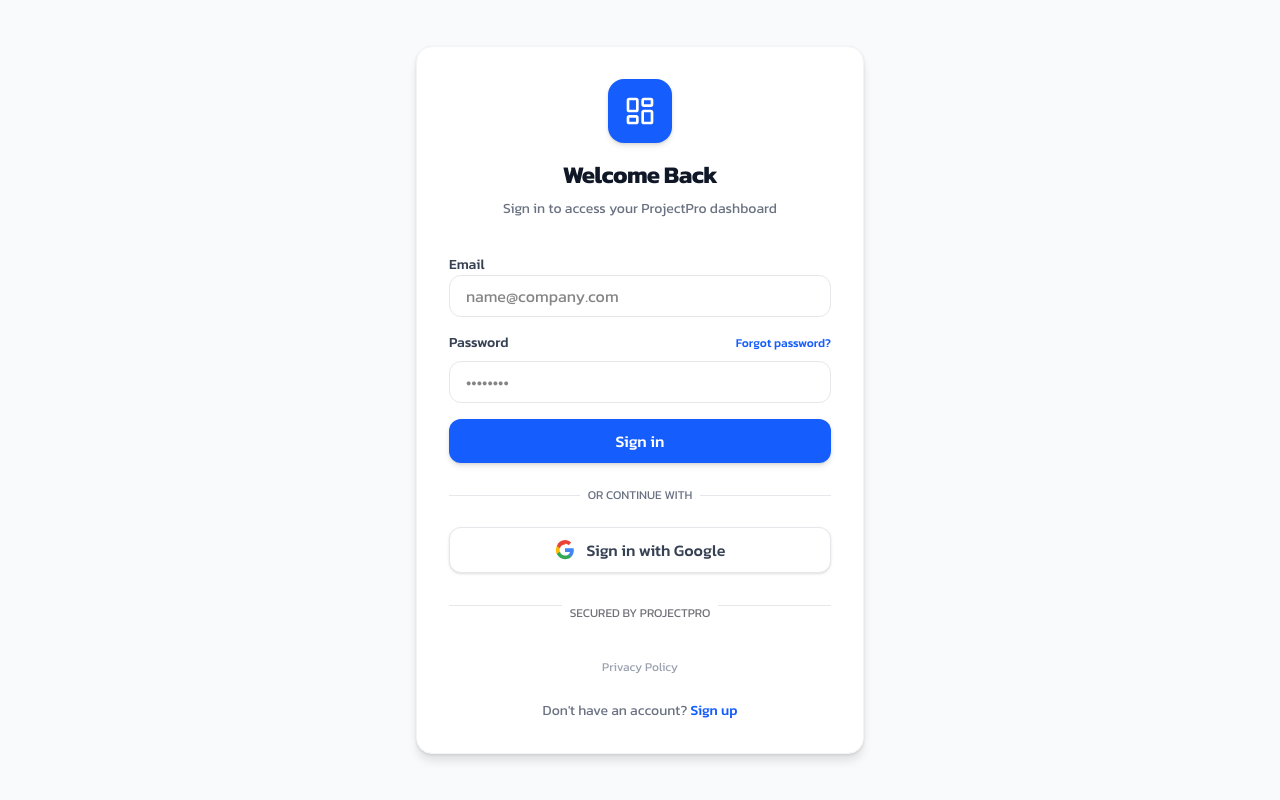
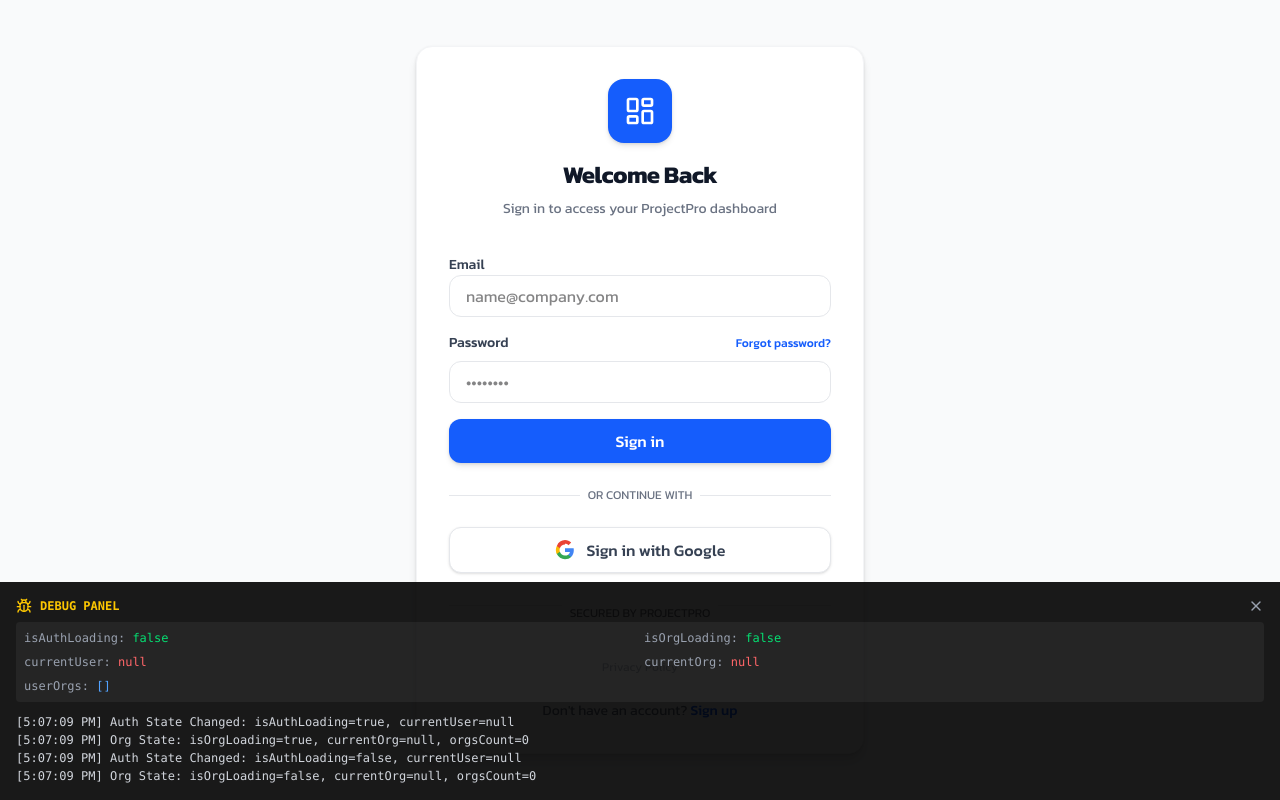
Before and after one commit to devamarit-design/projectpro-app, a Next.js app: page /login in a window 1280 px wide. Built offline with nearby package versions, Linux system fonts and the light colour scheme; no server answers.

Commit message:
Add debug panel to login page for diagnosing auth issues

```diff
--- a/src/app/login/page.tsx
+++ b/src/app/login/page.tsx
@@ -2,30 +2,52 @@
 
 import { useState, useEffect } from "react"
 import { useProjects } from "@/context/project-context"
+import { useOrganization } from "@/context/organization-context"
 import { useRouter } from "next/navigation"
-import { LayoutDashboard, Loader2 } from "lucide-react"
+import { LayoutDashboard, Loader2, Bug, X } from "lucide-react"
 import Link from "next/link"
 
 export default function LoginPage() {
-    const { login, currentUser, isAuthLoading } = useProjects()
+    const { login, currentUser, isAuthLoading, isOrgLoading } = useProjects()
+    const { currentOrg, userOrgs } = useOrganization()
     const router = useRouter()
     const [isLoading, setIsLoading] = useState(false)
     const [error, setError] = useState<string | null>(null)
+    const [debugLog, setDebugLog] = useState<string[]>([])
+    const [showDebug, setShowDebug] = useState(true)
+
+    // Debug logger
+    const log = (msg: string) => {
+        const time = new Date().toLocaleTimeString()
+        setDebugLog(prev => [...prev.slice(-20), `[${time}] ${msg}`])
+        console.log(`[DEBUG] ${msg}`)
+    }
 
     // Auto-redirect if already logged in
     useEffect(() => {
+        log(`Auth State Changed: isAuthLoading=${isAuthLoading}, currentUser=${currentUser?.email || 'null'}`)
         if (!isAuthLoading && currentUser) {
+            log(`User logged in: ${currentUser.email}. Redirecting to /`)
             router.push("/")
         }
     }, [currentUser, isAuthLoading, router])
 
+    // Log org state
+    useEffect(() => {
+        log(`Org State: isOrgLoading=${isOrgLoading}, currentOrg=${currentOrg?.name || 'null'}, orgsCount=${userOrgs.length}`)
+    }, [isOrgLoading, currentOrg, userOrgs])
+
     const handleGoogleLogin = async () => {
         setIsLoading(true)
+        setError(null)
+        log("Starting Google Login...")
         try {
             await login("google")
-            // Navigation handled by useEffect
-        } catch (error) {
-            console.error("Login failed", error)
+            log("Login function completed (redirect may have triggered)")
+        } catch (err: any) {
+            const errorMsg = err?.message || err?.code || String(err)
+            log(`Login FAILED: ${errorMsg}`)
+            setError(errorMsg)
             setIsLoading(false)
         }
     }
@@ -176,6 +198,73 @@
                     </div>
                 </div>
             </div>
+
+            {/* Debug Panel */}
+            {showDebug && (
+                <div className="fixed bottom-0 left-0 right-0 bg-black/90 text-white p-4 max-h-64 overflow-y-auto text-xs font-mono z-50">
+                    <div className="flex justify-between items-center mb-2">
+                        <div className="flex items-center gap-2">
+                            <Bug className="w-4 h-4 text-yellow-400" />
+                            <span className="font-bold text-yellow-400">DEBUG PANEL</span>
+                        </div>
+                        <button onClick={() => setShowDebug(false)} className="text-gray-400 hover:text-white">
+                            <X className="w-4 h-4" />
+                        </button>
+                    </div>
+
+                    {/* Quick Status */}
+                    <div className="grid grid-cols-2 gap-2 mb-3 p-2 bg-white/5 rounded">
+                        <div>
+                            <span className="text-gray-400">isAuthLoading:</span>{" "}
+                            <span className={isAuthLoading ? "text-yellow-400" : "text-green-400"}>
+                                {String(isAuthLoading)}
+                            </span>
+                        </div>
+                        <div>
+                            <span className="text-gray-400">isOrgLoading:</span>{" "}
+                            <span className={isOrgLoading ? "text-yellow-400" : "text-green-400"}>
+                                {String(isOrgLoading)}
+                            </span>
+                        </div>
+                        <div>
+                            <span className="text-gray-400">currentUser:</span>{" "}
+                            <span className={currentUser ? "text-green-400" : "text-red-400"}>
+                                {currentUser?.email || "null"}
+                            </span>
+                        </div>
+                        <div>
+                            <span className="text-gray-400">currentOrg:</span>{" "}
+                            <span className={currentOrg ? "text-green-400" : "text-red-400"}>
+                                {currentOrg?.name || "null"}
+                            </span>
+                        </div>
+                        <div className="col-span-2">
+                            <span className="text-gray-400">userOrgs:</span>{" "}
+                            <span className="text-blue-400">[{userOrgs.map(o => o.name).join(", ")}]</span>
+                        </div>
+                    </div>
+
+                    {/* Log Entries */}
+                    <div className="space-y-0.5">
+                        {debugLog.map((entry, i) => (
+                            <div key={i} className={`${entry.includes("FAILED") ? "text-red-400" : entry.includes("Redirecting") ? "text-green-400" : "text-gray-300"}`}>
+                                {entry}
+                            </div>
+                        ))}
+                        {debugLog.length === 0 && <div className="text-gray-500">No logs yet...</div>}
+                    </div>
+                </div>
+            )}
+
+            {/* Toggle Debug Button (when hidden) */}
+            {!showDebug && (
+                <button
+                    onClick={() => setShowDebug(true)}
+                    className="fixed bottom-4 right-4 bg-yellow-500 text-black p-2 rounded-full shadow-lg z-50"
+                >
+                    <Bug className="w-5 h-5" />
+                </button>
+            )}
         </div>
     )
 }
```
